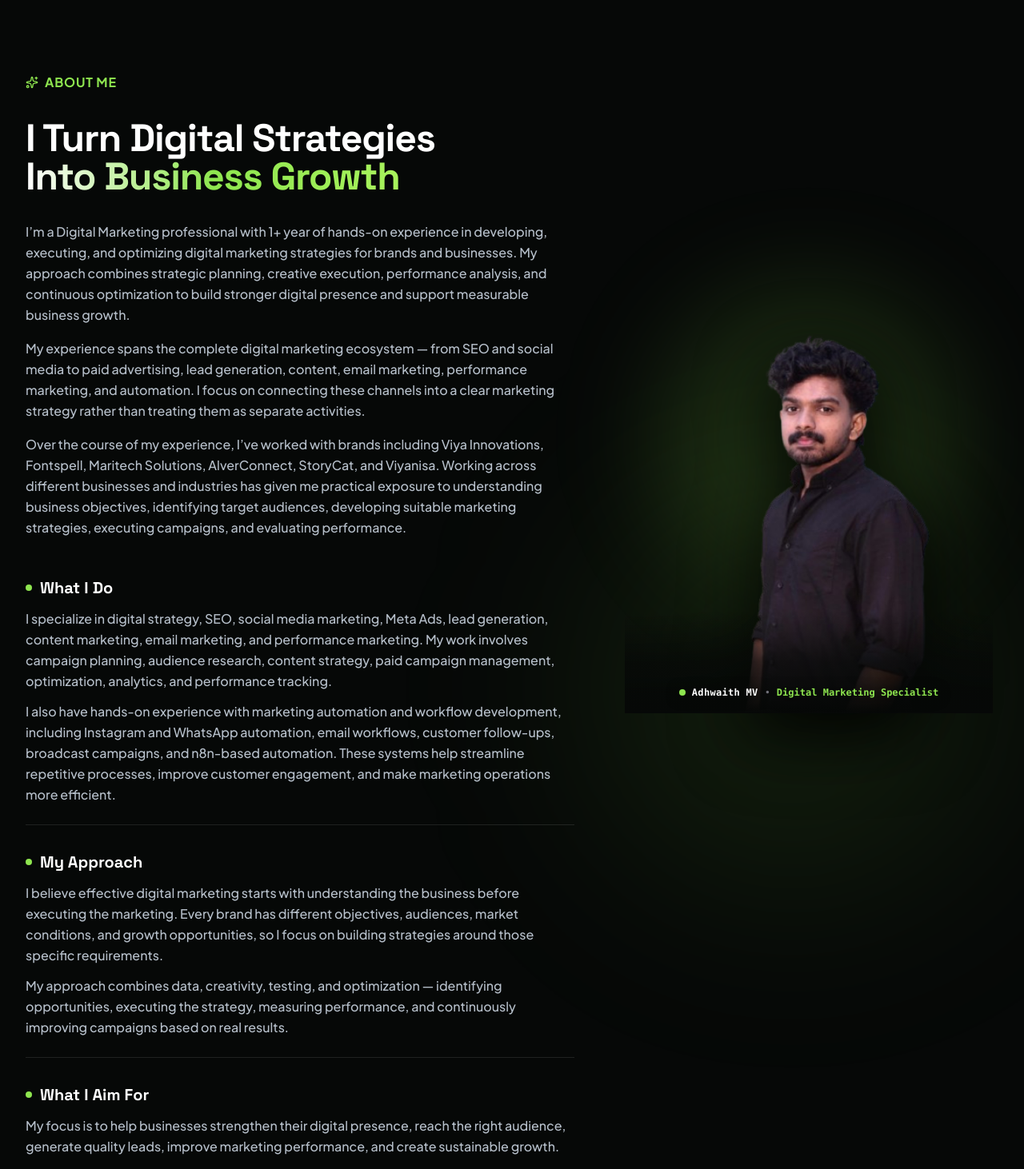
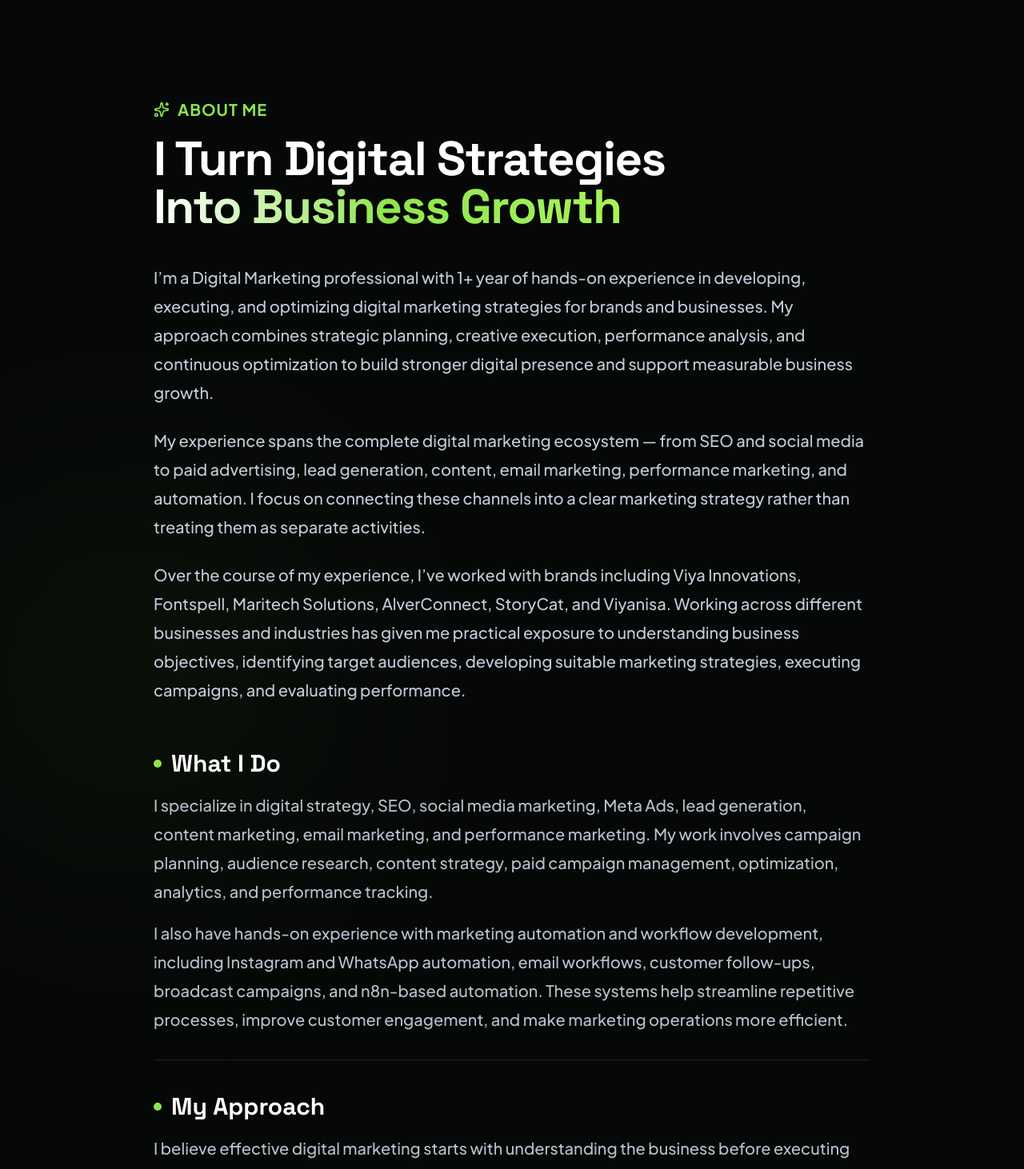
Before and after one commit to adhwaithsha-pixel/adhwaith-portfolio, a React (Vite) app: page / in a window 1280 px wide. Shown: the part 1100-2562 px from the top of the page at 80% size. Built offline with nearby package versions, Linux system fonts and the light colour scheme.

Commit message:
Remove person image from About section, enlarge about header, and expand enlarged content text across full width layout

```diff
--- a/src/pages/Home.jsx
+++ b/src/pages/Home.jsx
@@ -28,7 +28,6 @@ import AnimatedCounter from '../components/AnimatedCounter';
 import ClientMarquee from '../components/ClientMarquee';
 import ContactSection from '../components/ContactSection';
 import profileDefaultImg from '../assets/adhwaith-profile.jpg';
-import aboutCutoutImg from '../assets/adhwaith-cutout.png';
 
 export default function Home() {
   // Clear any old stored photo from localStorage to ensure crisp original photo is used
@@ -186,62 +185,47 @@ export default function Home() {
       {/* ========================================================================= */}
       {/* 3. ABOUT ME SECTION */}
       {/* ========================================================================= */}
-      <section id="about" className="relative py-24 scroll-mt-20 overflow-hidden">
+      <section id="about" className="relative py-24 sm:py-32 scroll-mt-20 overflow-hidden">
         {/* Subtle Ambient Background Lighting */}
-        <div className="absolute top-1/3 right-10 w-[500px] h-[500px] rounded-full bg-[#8EE54F]/10 blur-[130px] pointer-events-none" />
+        <div className="absolute top-1/4 -left-20 w-[500px] h-[500px] rounded-full bg-[#8EE54F]/5 blur-[140px] pointer-events-none" />
+        <div className="absolute bottom-10 right-0 w-[500px] h-[500px] rounded-full bg-[#10b981]/5 blur-[140px] pointer-events-none" />
 
         <div className="max-w-7xl mx-auto px-4 sm:px-6 lg:px-8 relative">
-          <div className="grid grid-cols-1 lg:grid-cols-12 gap-12 lg:gap-14 items-start">
-            {/* Left Narrative Column (7 cols) */}
-            <div className="lg:col-span-7 space-y-8">
-              <div className="inline-flex items-center gap-2 text-base font-bold text-[#8EE54F] uppercase tracking-wider">
-                <Sparkles className="w-4 h-4 text-[#8EE54F]" />
+          <div className="max-w-4xl mx-auto space-y-10">
+            {/* Header: Enlarged Tag & Headline */}
+            <div className="space-y-4">
+              <div className="inline-flex items-center gap-2.5 text-lg sm:text-xl font-bold text-[#8EE54F] uppercase tracking-wider">
+                <Sparkles className="w-5 h-5 text-[#8EE54F]" />
                 <span>ABOUT ME</span>
               </div>
 
-              <h2 className="text-3xl sm:text-4xl lg:text-5xl font-extrabold text-white tracking-tight font-display leading-[1.18]">
+              <h2 className="text-4xl sm:text-5xl lg:text-6xl font-extrabold text-white tracking-tight font-display leading-[1.14]">
                 I Turn Digital Strategies <br className="hidden sm:inline" />
                 <span className="text-gradient-gold">Into Business Growth</span>
               </h2>
-
-              {/* Mobile Cutout Showcase (Visible on smaller screens) */}
-              <div className="lg:hidden relative my-6 flex justify-center">
-                <div className="relative w-full max-w-[320px]">
-                  <div className="absolute inset-0 bg-[#8EE54F]/15 blur-2xl rounded-full" />
-                  <img
-                    src={aboutCutoutImg}
-                    alt="Adhwaith MV - Digital Marketing Specialist"
-                    width="408"
-                    height="611"
-                    loading="lazy"
-                    decoding="async"
-                    className="relative w-full h-auto object-contain drop-shadow-[0_20px_35px_rgba(0,0,0,0.9)]"
-                  />
-                  <div className="absolute bottom-0 left-0 right-0 h-24 bg-gradient-to-t from-[#060807] via-[#060807]/80 to-transparent pointer-events-none" />
-                </div>
             </div>
 
-              {/* Main Introduction Paragraphs */}
-              <div className="space-y-4 text-slate-300 text-sm sm:text-base leading-relaxed">
+            {/* Main Introduction Paragraphs (Enlarged Text) */}
+            <div className="space-y-6 text-base sm:text-lg lg:text-xl text-slate-300 leading-relaxed font-normal">
               {personalInfo.aboutDetailed.map((paragraph, index) => (
-                  <p key={index} className="text-slate-300/90 leading-relaxed">
+                <p key={index} className="text-slate-300/95 leading-[1.8]">
                   {paragraph}
                 </p>
               ))}
             </div>
 
-              {/* Subsections: What I Do, My Approach, What I Aim For */}
+            {/* Subsections: What I Do, My Approach, What I Aim For (Enlarged) */}
             {personalInfo.aboutSections && (
-                <div className="space-y-8 pt-4">
+              <div className="space-y-10 pt-4">
                 {personalInfo.aboutSections.map((section, idx) => (
-                    <div key={idx} className="pb-6 border-b border-white/10 space-y-3">
-                      <h3 className="text-lg sm:text-xl font-bold text-white font-display flex items-center gap-2.5">
-                        <span className="w-2 h-2 rounded-full bg-[#8EE54F]" />
+                  <div key={idx} className="pb-8 border-b border-white/10 space-y-4">
+                    <h3 className="text-2xl sm:text-3xl font-bold text-white font-display flex items-center gap-3">
+                      <span className="w-2.5 h-2.5 rounded-full bg-[#8EE54F]" />
                       <span>{section.title}</span>
                     </h3>
-                      <div className="space-y-3 text-slate-300 text-sm sm:text-base leading-relaxed">
+                    <div className="space-y-4 text-base sm:text-lg lg:text-xl text-slate-300 leading-relaxed font-normal">
                       {section.paragraphs.map((p, pIdx) => (
-                          <p key={pIdx} className="text-slate-300/90 leading-relaxed">
+                        <p key={pIdx} className="text-slate-300/90 leading-[1.8]">
                           {p}
                         </p>
                       ))}
@@ -252,54 +236,21 @@ export default function Home() {
             )}
 
             {/* Action Buttons */}
-              <div className="pt-2 flex flex-wrap items-center gap-4">
+            <div className="pt-4 flex flex-wrap items-center gap-4">
               <button
                 onClick={() => scrollToSection('contact')}
-                  className="px-7 py-3.5 rounded-full bg-[#8EE54F] hover:bg-[#9cf257] text-black font-bold font-display text-sm shadow-glow-sapling transition-all transform hover:-translate-y-0.5 flex items-center gap-2 cursor-pointer active:scale-95"
+                className="px-8 py-4 rounded-full bg-[#8EE54F] hover:bg-[#9cf257] text-black font-bold font-display text-base shadow-glow-sapling transition-all transform hover:-translate-y-0.5 flex items-center gap-2.5 cursor-pointer active:scale-95"
               >
                 <span>Let's Discuss Growth</span>
                 <ArrowRight className="w-4 h-4 text-black stroke-[2.5]" />
               </button>
               <button
                 onClick={() => scrollToSection('projects')}
-                  className="px-7 py-3.5 rounded-full bg-[#0f1413]/80 hover:bg-[#151d1b] border border-white/15 hover:border-[#8EE54F]/50 text-white font-semibold text-sm transition-all hover:-translate-y-0.5 flex items-center gap-2 cursor-pointer shadow-sm"
+                className="px-8 py-4 rounded-full bg-[#0f1413]/80 hover:bg-[#151d1b] border border-white/15 hover:border-[#8EE54F]/50 text-white font-semibold text-base transition-all hover:-translate-y-0.5 flex items-center gap-2.5 cursor-pointer shadow-sm"
               >
                 <span>View Case Studies</span>
                 <ArrowUpRight className="w-4 h-4 text-[#8EE54F] stroke-[2.5]" />
               </button>
-              </div>
-            </div>
-
-            {/* Right Column: Large Cutout Showcase on Desktop (5 cols) */}
-            <div className="hidden lg:flex lg:col-span-5 flex-col items-center justify-center sticky top-28 self-start">
-              {/* Emerald/Lime Ambient Glow Aura */}
-              <div className="absolute top-1/2 left-1/2 -translate-x-1/2 -translate-y-1/2 w-80 xl:w-96 h-80 xl:h-96 rounded-full bg-[#8EE54F]/15 blur-3xl pointer-events-none" />
-
-              {/* Cutout Image */}
-              <div className="relative w-full max-w-[420px] xl:max-w-[460px] flex justify-center">
-                <img
-                  src={aboutCutoutImg}
-                  alt="Adhwaith MV - Digital Marketing Specialist"
-                  width="408"
-                  height="611"
-                  loading="lazy"
-                  decoding="async"
-                  className="w-full h-auto max-h-[680px] xl:max-h-[740px] object-contain drop-shadow-[0_25px_45px_rgba(0,0,0,0.95)] filter brightness-[1.02] contrast-[1.02]"
-                />
-
-                {/* Soft Bottom Fade into Obsidian Ground */}
-                <div className="absolute bottom-0 left-0 right-0 h-32 bg-gradient-to-t from-[#060807] via-[#060807]/75 to-transparent pointer-events-none" />
-
-                {/* Sleek Floating Status Overlay */}
-                <div className="absolute bottom-4 left-0 right-0 text-center z-10 pointer-events-none">
-                  <div className="inline-flex items-center gap-2 text-xs font-mono drop-shadow-[0_2px_8px_rgba(0,0,0,0.95)]">
-                    <span className="w-2 h-2 rounded-full bg-[#8EE54F] animate-pulse" />
-                    <span className="text-white font-bold tracking-wide">Adhwaith MV</span>
-                    <span className="text-zinc-500">•</span>
-                    <span className="text-[#8EE54F] font-semibold">Digital Marketing Specialist</span>
-                  </div>
-                </div>
-              </div>
             </div>
           </div>
         </div>
```
Lines whose indentation alone changed are shown as unchanged.
